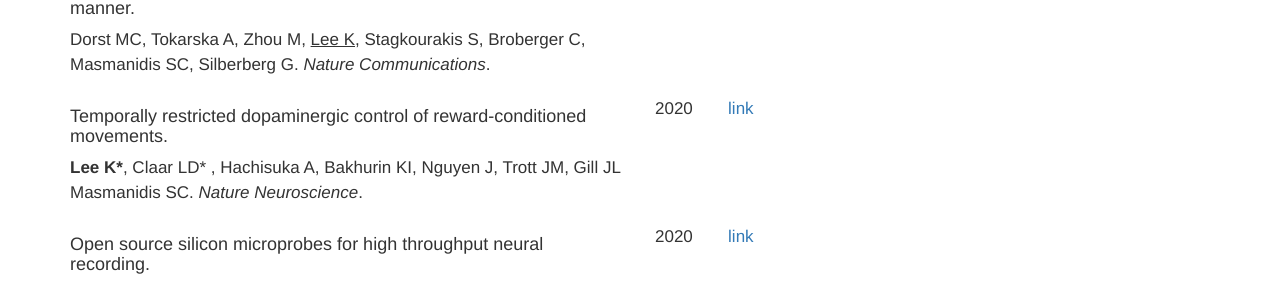
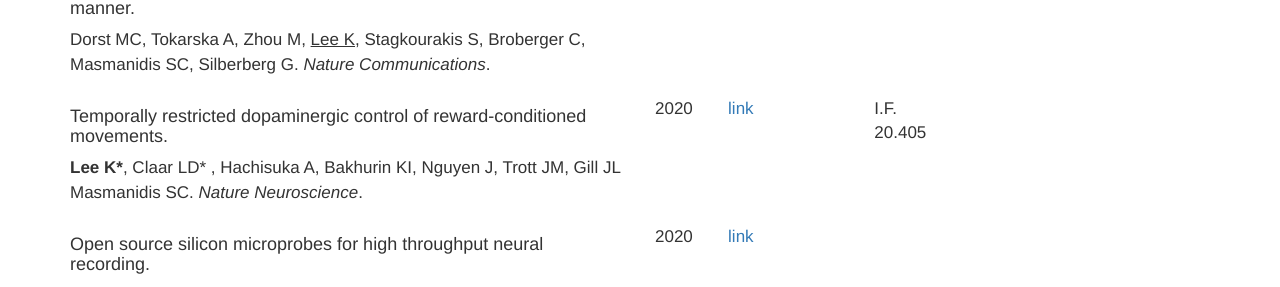
Before and after one commit to kleelab/kleelab.github.io, a Jekyll site: the page built from publications.html, in a window 1280 px wide. Shown: the part 429-716 px from the top of the page. Built offline with Jekyll 4.4.1, drawn with Linux system fonts in a browser that asks for light colours; nearby versions of some CDN libraries; a style sheet for code colours, icons or effects is not loaded.

Commit message:
Update publications.yml

```diff
--- a/_data/publications.yml
+++ b/_data/publications.yml
@@ -31,6 +31,7 @@
   repo:
     name: link
     url: https://www.nature.com/articles/s41593-019-0567-0
+  if: I.F. 20.405
 
 
 
```
